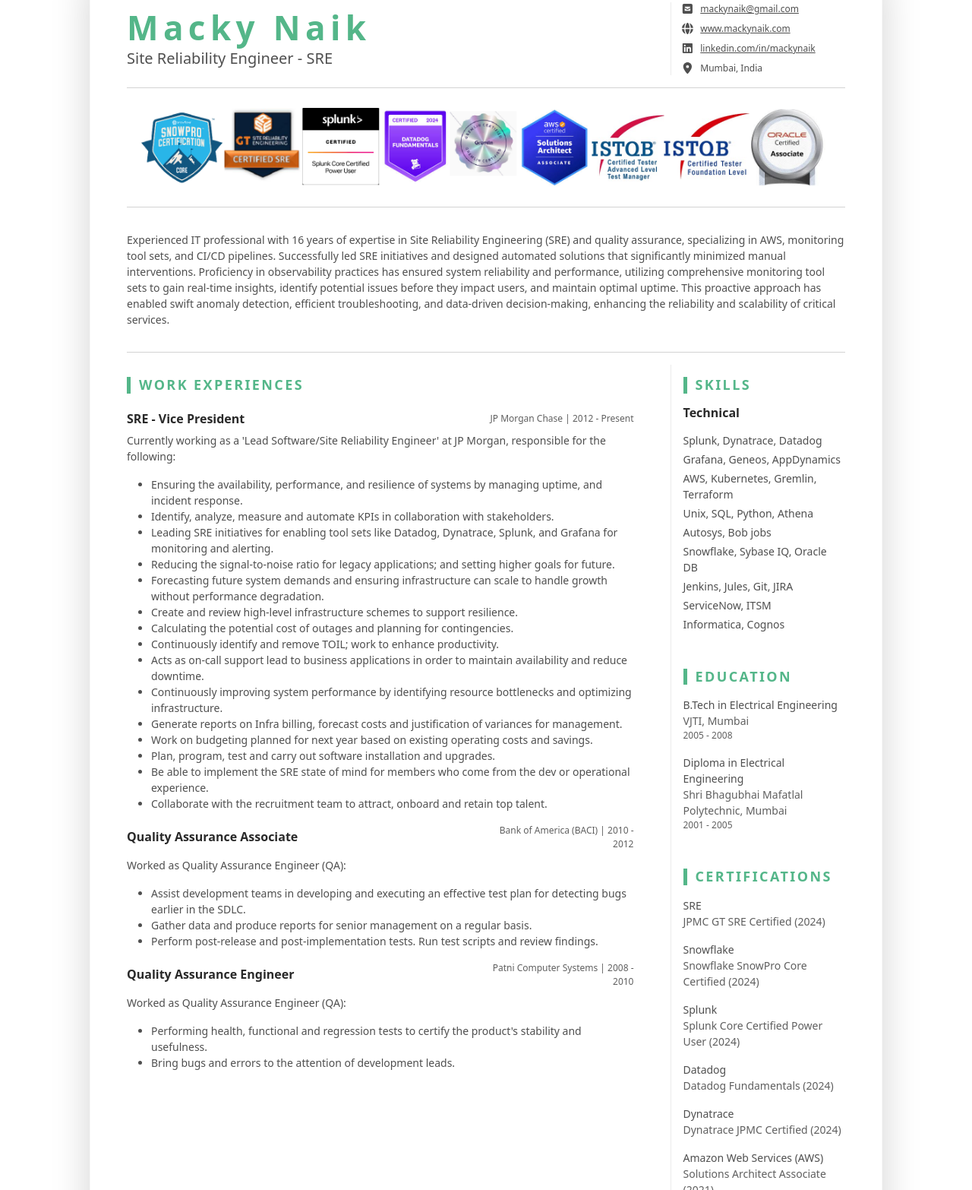
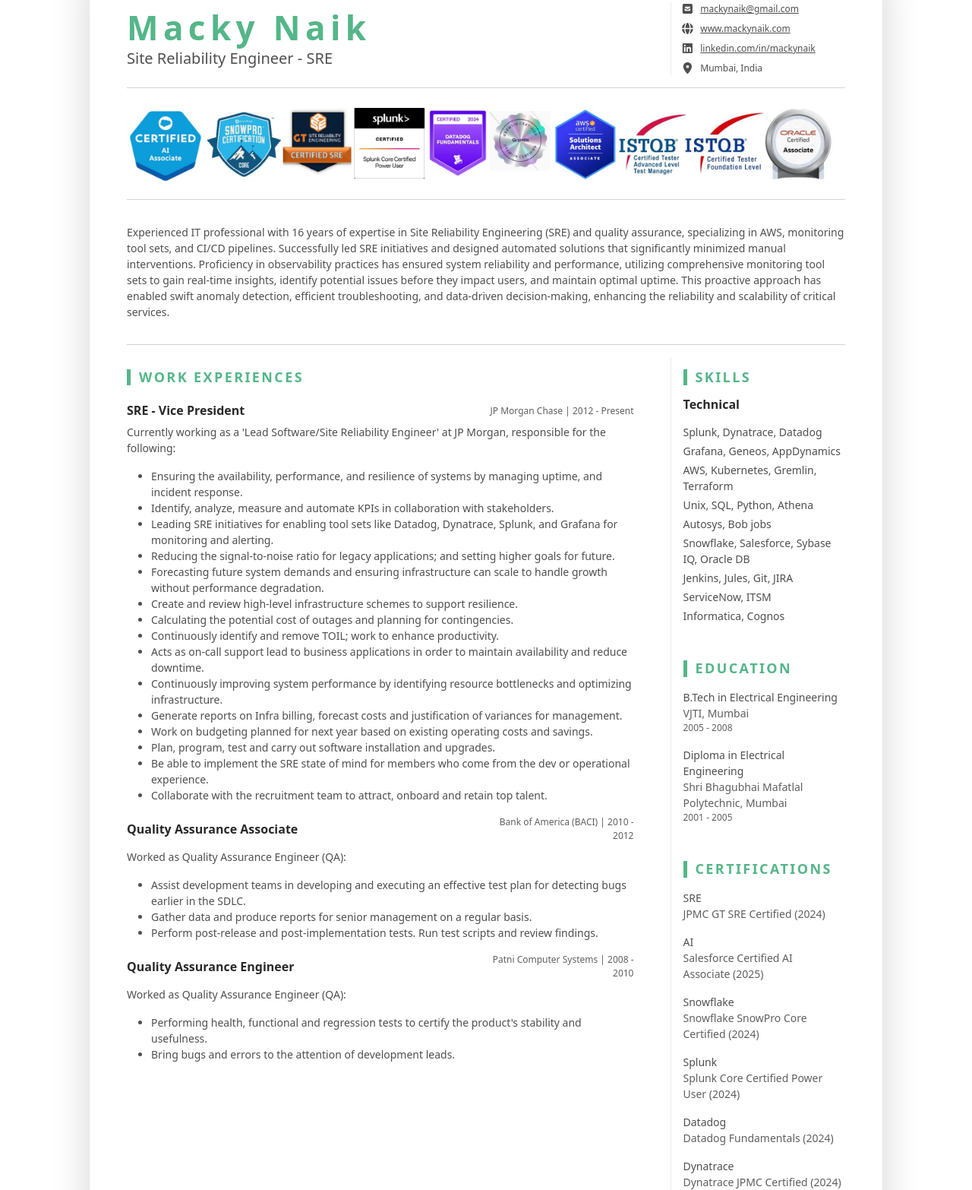
Before and after one commit to MacZcon/MacZcon.github.io, a plain HTML site: page index.html in a window 1280 px wide. Shown: the part 94-1660 px from the top of the page at 76% size. Drawn offline with Linux system fonts and the light colour scheme.

Commit message:
Adding SF AI Assoc

```diff
--- a/index.html
+++ b/index.html
@@ -48,7 +48,7 @@
 				</div><!--//resume-header-->
 				<hr>
 				<div class="text-center">
-					<img class="col-12  text-center" src="assets/images/Certification Logo's 2v.png" alt="image">
+					<img class="col-12  text-center" src="assets/images/Certification Logo's 3v.png" alt="image">
 				</div>
 				<hr>
 				<div class="resume-intro py-3">
@@ -146,7 +146,7 @@
 										<li class="mb-1">AWS, Kubernetes, Gremlin, Terraform</li>
 										<li class="mb-1">Unix, SQL, Python, Athena</li>
 										<li class="mb-1">Autosys, Bob jobs</li>
-										<li class="mb-1">Snowflake, Sybase IQ, Oracle DB</li>
+										<li class="mb-1">Snowflake, Salesforce, Sybase IQ, Oracle DB</li>
 										<li class="mb-1">Jenkins, Jules, Git, JIRA</li>
 										<li class="mb-1">ServiceNow, ITSM</li>
 										<li class="mb-1">Informatica, Cognos</li>
@@ -189,6 +189,10 @@
 											<li class="mb-3">
 												<div class="font-weight-bold">SRE</div>
 												<div class="text-muted">JPMC GT SRE Certified (2024)</div>
+											</li>
+											<li class="mb-3">
+												<div class="font-weight-bold">AI</div>
+												<div class="text-muted">Salesforce Certified AI Associate (2025)</div>
 											</li>
 											<li class="mb-3">
 												<div class="font-weight-bold">Snowflake</div>
```
Also changed, not shown: assets/images/Certification Logo's 3v.jpg (added), assets/images/Certification Logo's 3v.png (added).
